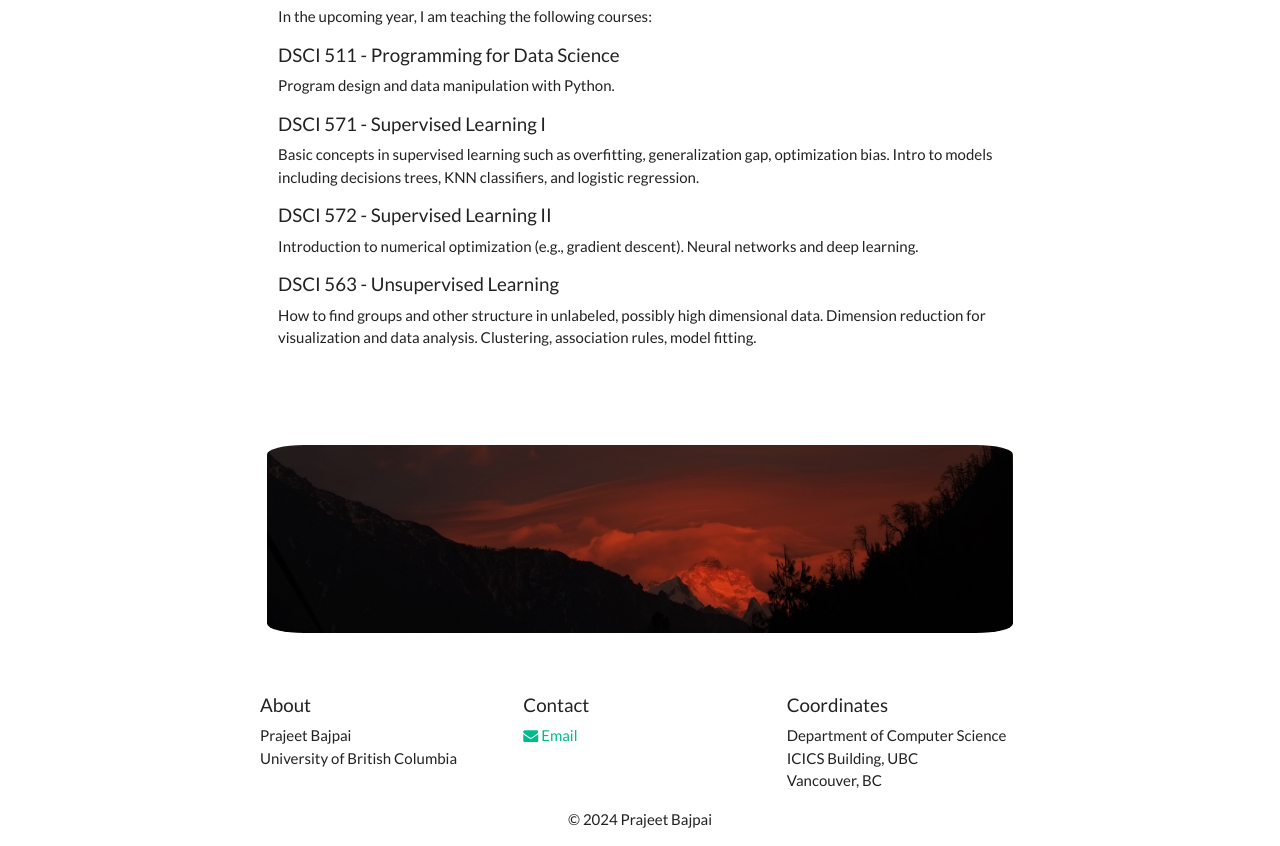
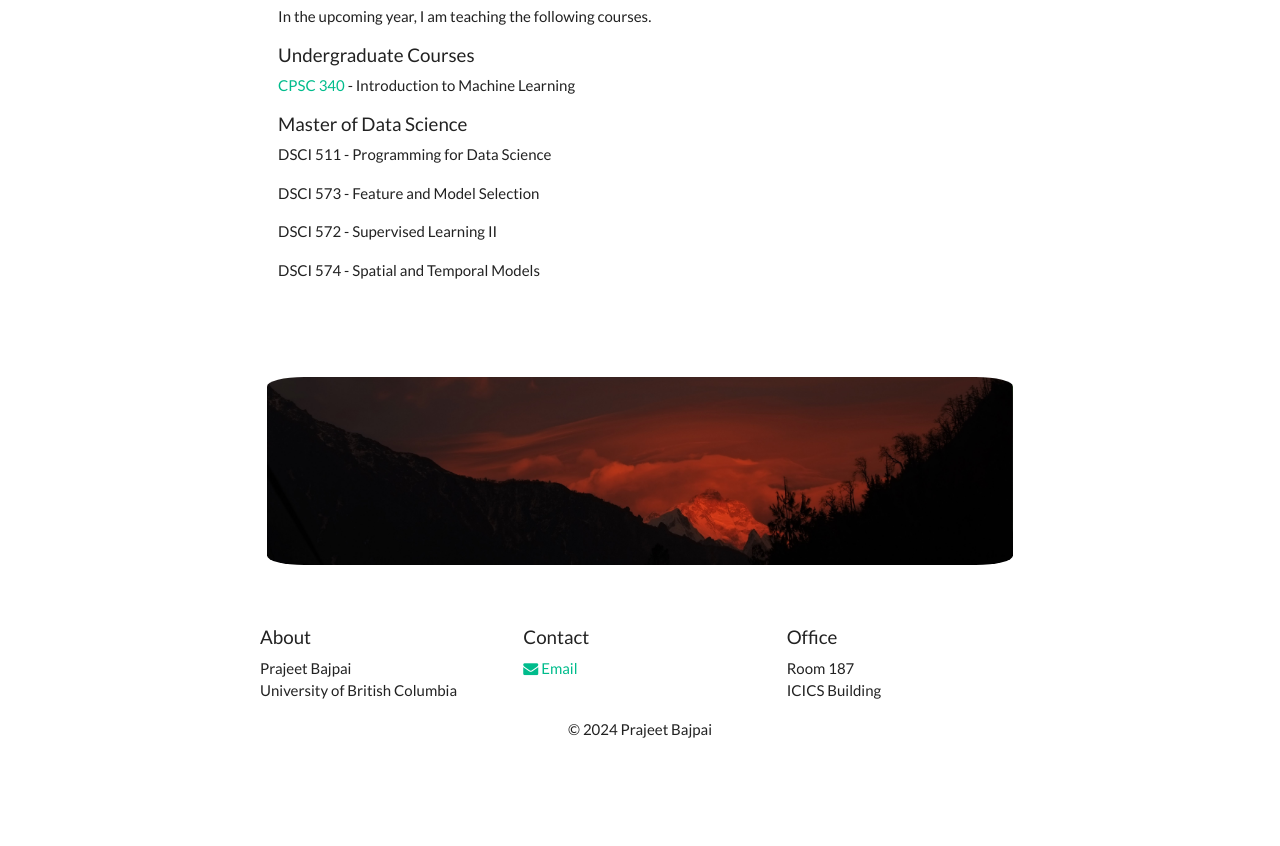
Before and after one commit to p-bajpai/p-bajpai.github.io, a website: page teaching/index.html in a window 1280 px wide. Shown: the part 167-1013 px from the top of the page. After the commit the page ends 923 px from the top, so only its background shows below. Drawn offline with nearby package versions, Linux system fonts and the light colour scheme; some icons are missing.

Commit message:
Update index.html

```diff
--- a/teaching/index.html
+++ b/teaching/index.html
@@ -116,23 +116,20 @@ height="0" width="0" style="display:none;visibility:hidden"></iframe></noscript>
 <div class="jumbotron">
   <h2 id="teaching">Teaching</h2>
 
-  <p>In the upcoming year, I am teaching the following courses:</p>
+  <p>In the upcoming year, I am teaching the following courses.</p>
 
-  <h5 id="dsci-511---programming-for-data-science">DSCI 511 - Programming for Data Science</h5>
+  <h5 id="ug">Undergraduate Courses</h5>
 
-  <p>Program design and data manipulation with Python.</p>
+  <p><a href="https://www.students.cs.ubc.ca/~cs-340/">CPSC 340</a> - Introduction to Machine Learning</p>
 
-  <h5 id="dsci-571---supervised-learning-i">DSCI 571 - Supervised Learning I</h5>
+  <h5 id="mds">Master of Data Science</h5>
 
-  <p>Basic concepts in supervised learning such as overfitting, generalization gap, optimization bias. Intro to models including decisions trees, KNN classifiers, and logistic regression.</p>
+  <p>DSCI 511 - Programming for Data Science</p>
+  <p>DSCI 573 - Feature and Model Selection</p>
+  <p>DSCI 572 - Supervised Learning II</p>
+  <p>DSCI 574 - Spatial and Temporal Models</p>
 
-  <h5 id="dsci-572---supervised-learning-ii">DSCI 572 - Supervised Learning II</h5>
 
-  <p>Introduction to numerical optimization (e.g., gradient descent). Neural networks and deep learning.</p>
-
-  <h5 id="dsci-563---unsupervised-learning">DSCI 563 - Unsupervised Learning</h5>
-
-  <p>How to find groups and other structure in unlabeled, possibly high dimensional data. Dimension reduction for visualization and data analysis. Clustering, association rules, model fitting.</p>
 
 </div>
 
@@ -168,8 +165,8 @@ height="0" width="0" style="display:none;visibility:hidden"></iframe></noscript>
 		</div>
 
 		<div class="col-sm-4">
-		    <h5>Coordinates</h5>
-            <p>Department of Computer Science<br/> ICICS Building, UBC<br/> Vancouver, BC
+		    <h5>Office</h5>
+            <p>Room 187<br/>ICICS Building
 </p>
 		</div>
 	  </div>
```
